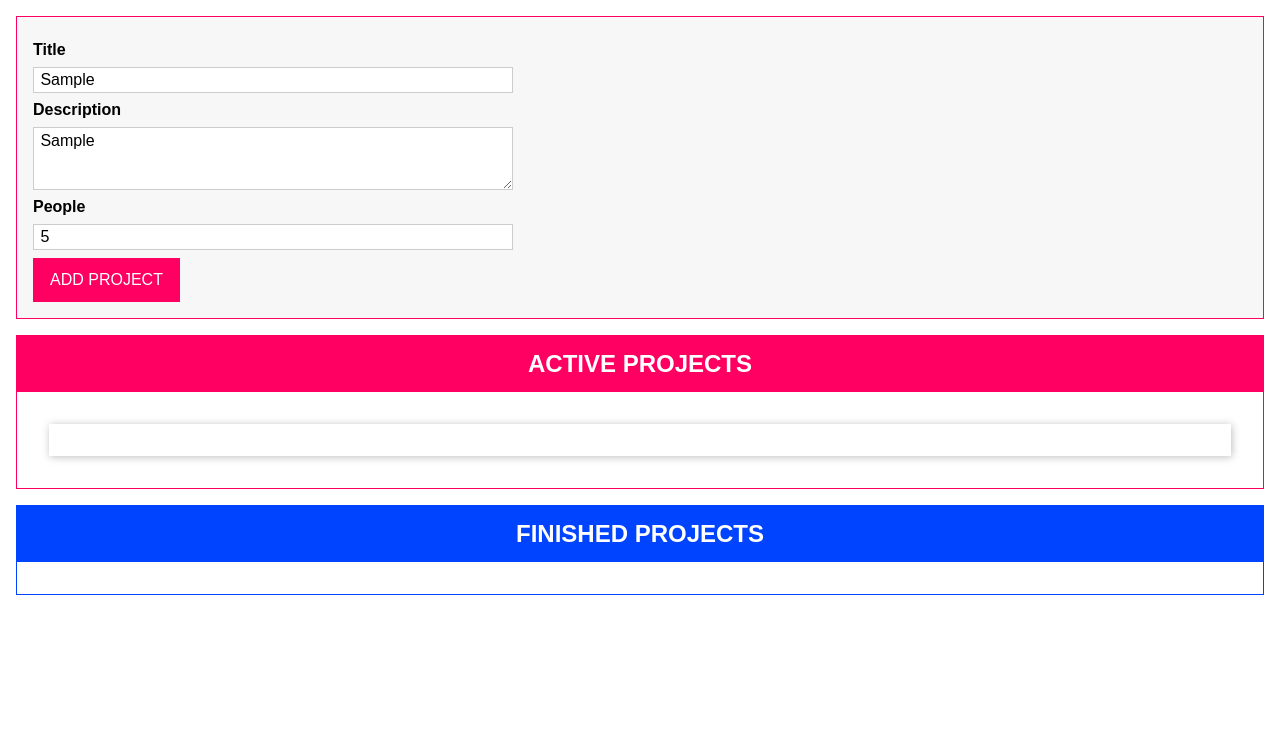
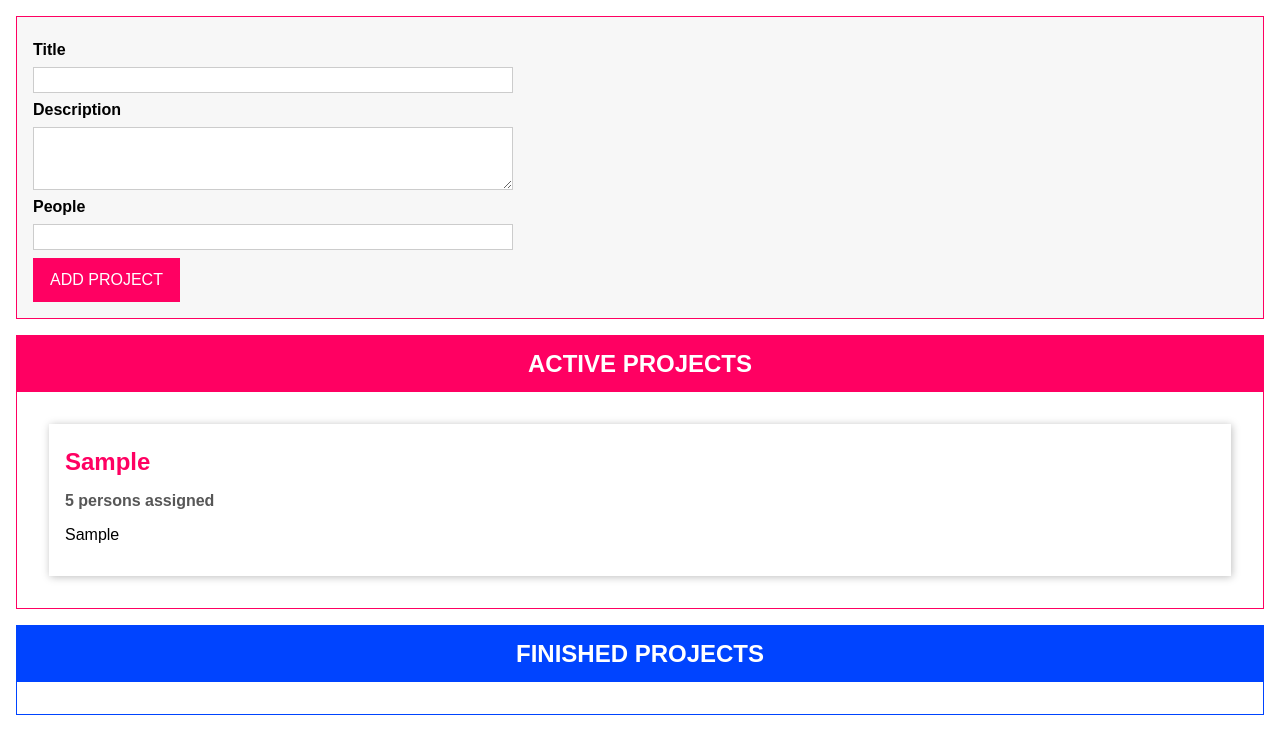
Before and after one commit to karthick-nanjukutty/Typescript-Project, a website with bundled scripts: page index.html in a window 1280 px wide. Both pictures are taken after typing "Sample", "Sample", "5" into the empty fields and a click on the button "ADD PROJECT". Built offline with nearby package versions, Linux system fonts and the light colour scheme.

Commit message:
person vs persons using getter function

```diff
--- a/index.html
+++ b/index.html
@@ -27,14 +27,18 @@
       </form>
     </template>
     <template id="single-project">
-      <li></li>
+      <li>
+        <h2></h2>
+        <h3></h3>
+        <p></p>
+
+      </li>
     </template>
     <template id="project-list">
       <section class="projects">
         <header>
           <h2></h2>
-          <h3></h3>
-          <p></p>
+
         </header>
         <ul></ul>
       </section>
--- a/src/app.ts
+++ b/src/app.ts
@@ -1,61 +1,69 @@
-// Project type class
-enum ProjectStatus {Active,Finished}
+// Project Type
+enum ProjectStatus {
+    Active,
+    Finished
+  }
+
   class Project {
-    constructor(public id: string, public title: string, public description: string , public people: number, public status: ProjectStatus) {
+    constructor(
+      public id: string,
+      public title: string,
+      public description: string,
+      public people: number,
+      public status: ProjectStatus
+    ) {}
+  }
 
+  // Project State Management
+  type Listener<T> = (items: T[]) => void;
 
+  class State<T> {
+    protected listeners: Listener<T>[] = [];
+
+    addListener(listenerFn: Listener<T>) {
+      this.listeners.push(listenerFn);
     }
   }
 
-// Project State Management Class
-
-type Listener<T> = (items: T[]) =>void;
-class State <T> {
-    protected listeners : Listener<T>[] = []
-    addListener (listenerFn: Listener<T>) {
-        this.listeners.push(listenerFn)
-    }
-}
-class ProjectState extends State <Project>{
-    //private listeners : Listener[] = []
+  class ProjectState extends State<Project> {
     private projects: Project[] = [];
     private static instance: ProjectState;
-    private constructor () {
-        super()
+
+    private constructor() {
+      super();
     }
-    static getInstance()
-    {
-    if (this.instance){
+
+    static getInstance() {
+      if (this.instance) {
         return this.instance;
       }
       this.instance = new ProjectState();
       return this.instance;
     }
 
-    // addListener (listenerFn: Listener) {
-    //     this.listeners.push(listenerFn)
-    // }
-
     addProject(title: string, description: string, numOfPeople: number) {
-    const newProject= new Project(Math.random.toString(),title,description, numOfPeople, ProjectStatus.Active);
+      const newProject = new Project(
+        Math.random().toString(),
+        title,
+        description,
+        numOfPeople,
+        ProjectStatus.Active
+      );
       this.projects.push(newProject);
-    for (const listenerFn of this.listeners){
+      for (const listenerFn of this.listeners) {
         listenerFn(this.projects.slice());
       }
     }
   }
 
-const projectState = ProjectState.getInstance()
+  const projectState = ProjectState.getInstance();
 
-
-//Validation Logic
-// eg. validatate(enteredTitle,true,minLength,min,max)
-
+  // Validation
   interface Validatable {
-    value: string | number;  //title
+    value: string | number;
     required?: boolean;
     minLength?: number;
-    maxLength? : number;
+    maxLength?: number;
     min?: number;
     max?: number;
   }
@@ -64,242 +72,238 @@ function validate(validatableInput: Validatable) {
     let isValid = true;
     if (validatableInput.required) {
       isValid = isValid && validatableInput.value.toString().trim().length !== 0;
-
+    }
+    if (
+      validatableInput.minLength != null &&
+      typeof validatableInput.value === 'string'
+    ) {
+      isValid =
+        isValid && validatableInput.value.length >= validatableInput.minLength;
+    }
+    if (
+      validatableInput.maxLength != null &&
+      typeof validatableInput.value === 'string'
+    ) {
+      isValid =
+        isValid && validatableInput.value.length <= validatableInput.maxLength;
+    }
+    if (
+      validatableInput.min != null &&
+      typeof validatableInput.value === 'number'
+    ) {
+      isValid = isValid && validatableInput.value >= validatableInput.min;
+    }
+    if (
+      validatableInput.max != null &&
+      typeof validatableInput.value === 'number'
+    ) {
+      isValid = isValid && validatableInput.value <= validatableInput.max;
+    }
+    return isValid;
   }
 
-    if (validatableInput.minLength !=null && typeof validatableInput.value === 'string') {
-        isValid = isValid && validatableInput.value.length >= validatableInput.minLength;
-
-    }
-
-    if (validatableInput.maxLength !=null && typeof validatableInput.value === 'string') {
-        isValid = isValid && validatableInput.value.length <= validatableInput.maxLength;
-    }
-
-    if (validatableInput.min != null && typeof validatableInput.value === 'number') {
-        isValid = isValid && validatableInput.value >= validatableInput.min
-    }
-    if (validatableInput.max != null && typeof validatableInput.value === 'number') {
-        isValid = isValid && validatableInput.value >= validatableInput.max
-    }
-    return isValid
-}
-
-
-//Autobind Decorator
-function autobind(
-     //target: any
-    // methodName : string
-    _: any,
-   _2: string,
-    descriptor: PropertyDescriptor
-    ) {
-
+  // autobind decorator
+  function autobind(_: any, _2: string, descriptor: PropertyDescriptor) {
     const originalMethod = descriptor.value;
-        const adjDescriptor: PropertyDescriptor ={
+    const adjDescriptor: PropertyDescriptor = {
       configurable: true,
-            get(){
+      get() {
         const boundFn = originalMethod.bind(this);
         return boundFn;
       }
+    };
+    return adjDescriptor;
   }
-        return adjDescriptor;
 
-}
-//Component Base Class
-
-abstract class Component<T extends HTMLElement,U extends HTMLElement> {
+  // Component Base Class
+  abstract class Component<T extends HTMLElement, U extends HTMLElement> {
     templateElement: HTMLTemplateElement;
     hostElement: T;
     element: U;
 
-    constructor(templateID: string, hostElementId: string, insertAtStart: boolean, newElementId?:string)
-        {
-            this.templateElement = document.getElementById(templateID)! as HTMLTemplateElement;
+    constructor(
+      templateId: string,
+      hostElementId: string,
+      insertAtStart: boolean,
+      newElementId?: string
+    ) {
+      this.templateElement = document.getElementById(
+        templateId
+      )! as HTMLTemplateElement;
       this.hostElement = document.getElementById(hostElementId)! as T;
-            const importedNode = document.importNode(this.templateElement.content, true);
+
+      const importedNode = document.importNode(
+        this.templateElement.content,
+        true
+      );
       this.element = importedNode.firstElementChild as U;
-    if (newElementId){
+      if (newElementId) {
         this.element.id = newElementId;
       }
-    this.attach(insertAtStart)
 
+      this.attach(insertAtStart);
     }
 
-   private attach(insertAtBegining: boolean)
-   {
-      this.hostElement.insertAdjacentElement(insertAtBegining ? 'afterbegin' :'beforeend', this.element)
+    private attach(insertAtBeginning: boolean) {
+      this.hostElement.insertAdjacentElement(
+        insertAtBeginning ? 'afterbegin' : 'beforeend',
+        this.element
+      );
     }
 
-   abstract configure? (): void;
+    abstract configure(): void;
     abstract renderContent(): void;
   }
-//Project Item Class
 
-class ProjectItem extends Component<HTMLUListElement,HTMLLIElement>{
+  // ProjectItem Class
+  class ProjectItem extends Component<HTMLUListElement, HTMLLIElement> {
     private project: Project;
-    constructor(hostId: string, project: Project )
-{
-    super('single-project',hostId,false, project.id);
-    this.project  = project;
-    this.configure();
-    this.renderContent()
-}
-configure() {}
-renderContent(){
-    this.element.querySelector('h2')!.textContent=this.project.title;
-    this.element.querySelector('h3')!.textContent=this.project.people.toString();
-    this.element.querySelector('p')!.textContent=this.project.description;
 
+    get persons() {
+      if (this.project.people === 1) {
+        return '1 person';
+      } else {
+        return `${this.project.people} persons`;
       }
     }
-// Project List Class of both Active project and Inactive Projects
 
-class ProjectList extends Component <HTMLDivElement,HTMLElement>{
-
-
-    assignedProjects: Project[]
-
-    constructor(private type: 'active' | 'finished'){
-        super('project-list','app',false,`${type}-projects`);
-
-    this.assignedProjects = []
+    constructor(hostId: string, project: Project) {
+      super('single-project', hostId, false, project.id);
+      this.project = project;
 
       this.configure();
+      this.renderContent();
+    }
 
-    this.renderContent()
+    configure() {}
 
+    renderContent() {
+      this.element.querySelector('h2')!.textContent = this.project.title;
+      this.element.querySelector('h3')!.textContent = this.persons + ' assigned';
+      this.element.querySelector('p')!.textContent = this.project.description;
+    }
+  }
+
+  // ProjectList Class
+  class ProjectList extends Component<HTMLDivElement, HTMLElement> {
+    assignedProjects: Project[];
+
+    constructor(private type: 'active' | 'finished') {
+      super('project-list', 'app', false, `${type}-projects`);
+      this.assignedProjects = [];
+
+      this.configure();
+      this.renderContent();
     }
 
     configure() {
-    //this.element.id = `${this.type}-projects`;
-    projectState.addListener((projects : Project[]) =>{
+      projectState.addListener((projects: Project[]) => {
         const relevantProjects = projects.filter(prj => {
           if (this.type === 'active') {
-             return  prj.status === ProjectStatus.Active
-
+            return prj.status === ProjectStatus.Active;
           }
           return prj.status === ProjectStatus.Finished;
         });
-
-
         this.assignedProjects = relevantProjects;
         this.renderProjects();
-  })
+      });
     }
- renderContent()
- {
+
+    renderContent() {
       const listId = `${this.type}-projects-list`;
       this.element.querySelector('ul')!.id = listId;
-     this.element.querySelector('h2')!.textContent = this.type.toUpperCase() + ' PROJECTS'
+      this.element.querySelector('h2')!.textContent =
+        this.type.toUpperCase() + ' PROJECTS';
     }
 
- private renderProjects(){
-    const listId = `${this.type}-projects-list`;
-     const listEl = document.getElementById(listId)! as HTMLUListElement;
-     listEl.innerHTML ='';
-     for (const prjItem of this.assignedProjects){
-      new ProjectItem(this.element.querySelector('ul')!.id,prjItem)
-    //   const listItem = document.createElement('li');
-    //   listItem.textContent = prjItem.title;
-    //   listEl.appendChild(listItem)
+    private renderProjects() {
+      const listEl = document.getElementById(
+        `${this.type}-projects-list`
+      )! as HTMLUListElement;
+      listEl.innerHTML = '';
+      for (const prjItem of this.assignedProjects) {
+        new ProjectItem(this.element.querySelector('ul')!.id, prjItem);
+      }
+    }
   }
 
- }
-
-
- }
-
-// Project Input Class
-class ProjectInput extends Component<HTMLDivElement,HTMLFormElement> {
-
+  // ProjectInput Class
+  class ProjectInput extends Component<HTMLDivElement, HTMLFormElement> {
     titleInputElement: HTMLInputElement;
     descriptionInputElement: HTMLInputElement;
-    peopleInputElement : HTMLInputElement;
+    peopleInputElement: HTMLInputElement;
 
-    constructor(){
-        super('project-input','app',true,'user-input')
-        this.titleInputElement = this.element.querySelector('#title') as HTMLInputElement;
-        this.descriptionInputElement = this.element.querySelector('#description') as HTMLInputElement;
-        this.peopleInputElement = this.element.querySelector('#people') as HTMLInputElement;
-
-
-
-
-     this.configure()
-
+    constructor() {
+      super('project-input', 'app', true, 'user-input');
+      this.titleInputElement = this.element.querySelector(
+        '#title'
+      ) as HTMLInputElement;
+      this.descriptionInputElement = this.element.querySelector(
+        '#description'
+      ) as HTMLInputElement;
+      this.peopleInputElement = this.element.querySelector(
+        '#people'
+      ) as HTMLInputElement;
+      this.configure();
     }
 
     configure() {
+      this.element.addEventListener('submit', this.submitHandler);
+    }
 
-        this.element.addEventListener('submit', this.submitHandler)
-
-   }
     renderContent() {}
 
-    private gatherUSerInput(): [string,string,number] | void {
+    private gatherUserInput(): [string, string, number] | void {
       const enteredTitle = this.titleInputElement.value;
       const enteredDescription = this.descriptionInputElement.value;
       const enteredPeople = this.peopleInputElement.value;
-        const titleValidatable : Validatable = {
+
+      const titleValidatable: Validatable = {
         value: enteredTitle,
-            required: true,
-            minLength: 1,
-            maxLength: 100
-        }
-
+        required: true
+      };
       const descriptionValidatable: Validatable = {
         value: enteredDescription,
         required: true,
-            minLength: 5,
+        minLength: 5
+      };
+      const peopleValidatable: Validatable = {
+        value: +enteredPeople,
+        required: true,
+        min: 1,
+        max: 5
+      };
 
+      if (
+        !validate(titleValidatable) ||
+        !validate(descriptionValidatable) ||
+        !validate(peopleValidatable)
+      ) {
+        alert('Invalid input, please try again!');
+        return;
+      } else {
+        return [enteredTitle, enteredDescription, +enteredPeople];
+      }
     }
 
-        const peopleValidatable : Validatable={
-            value : enteredPeople,
-            required: true,
-            min: 1,
-
-        }
-
-        //if (enteredTitle.trim().length === 0 || enteredDescription.trim().length ===0 || enteredPeople.trim().length ===0) {
-        if (!validate(titleValidatable) || !validate(descriptionValidatable) ||  !validate(peopleValidatable)) {
-          alert('Invalid Input, Please try again')
-            return;
-        }
-        else {
-            return [enteredTitle ,enteredDescription, +enteredPeople];
-        }
-
-
-    }
-    // clear inputs after submission
-    private clearInputs(){
+    private clearInputs() {
       this.titleInputElement.value = '';
       this.descriptionInputElement.value = '';
-        this.peopleInputElement.value =''
+      this.peopleInputElement.value = '';
     }
 
     @autobind
-    private submitHandler (event: Event) {
+    private submitHandler(event: Event) {
       event.preventDefault();
-        //console.log(this.titleInputElement.value)
-      const userInput =  this.gatherUSerInput();
-      if(Array.isArray(userInput)){
-          const [title,desc,people] = userInput;
-          //console.log(title,desc,people);
-          projectState.addProject(title,desc,people);
+      const userInput = this.gatherUserInput();
+      if (Array.isArray(userInput)) {
+        const [title, desc, people] = userInput;
+        projectState.addProject(title, desc, people);
         this.clearInputs();
-
+      }
+    }
   }
 
-    }
-
-
-
-
-}
-
-const prjInput = new ProjectInput()
+  const prjInput = new ProjectInput();
   const activePrjList = new ProjectList('active');
   const finishedPrjList = new ProjectList('finished');
```
Lines whose indentation alone changed are shown as unchanged.
